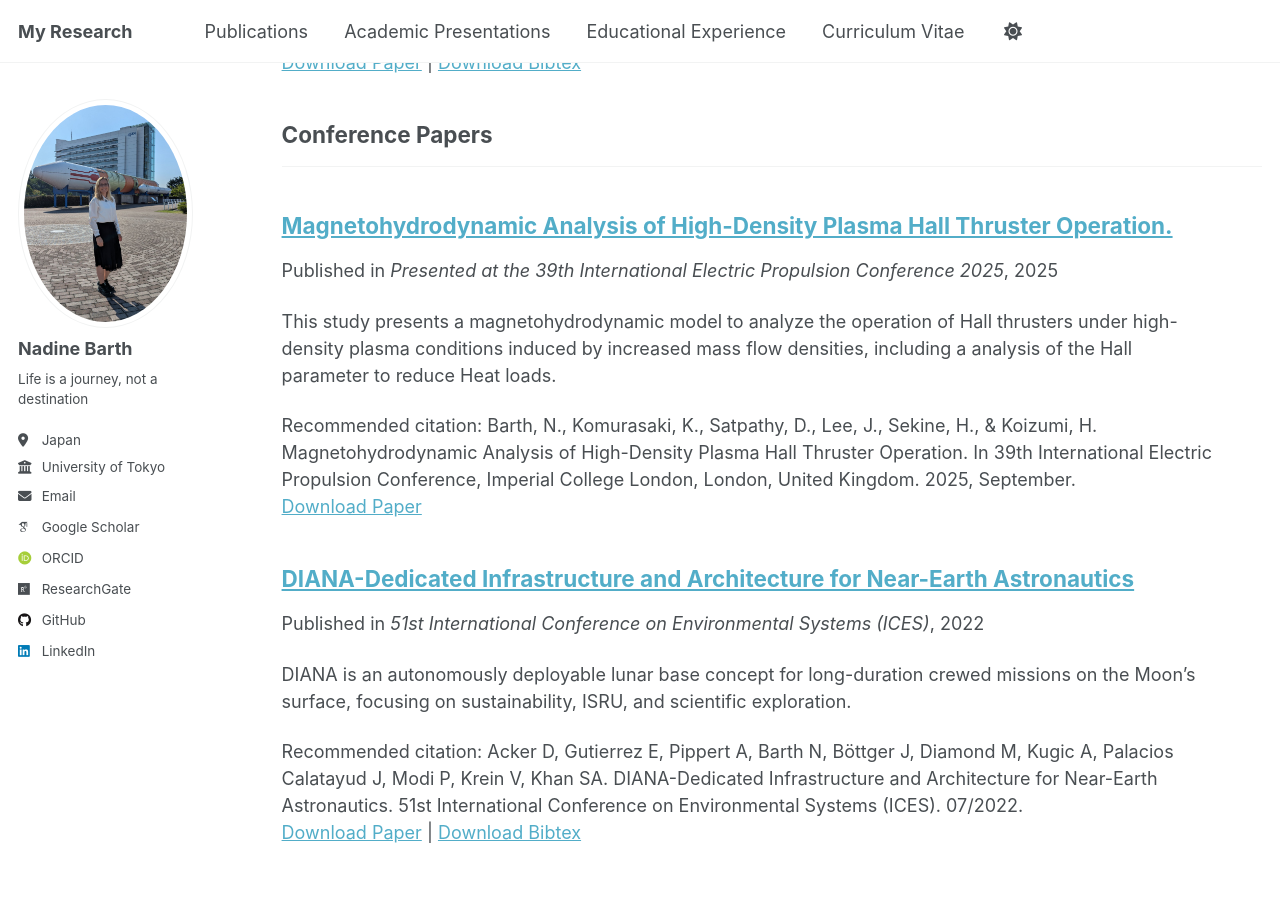
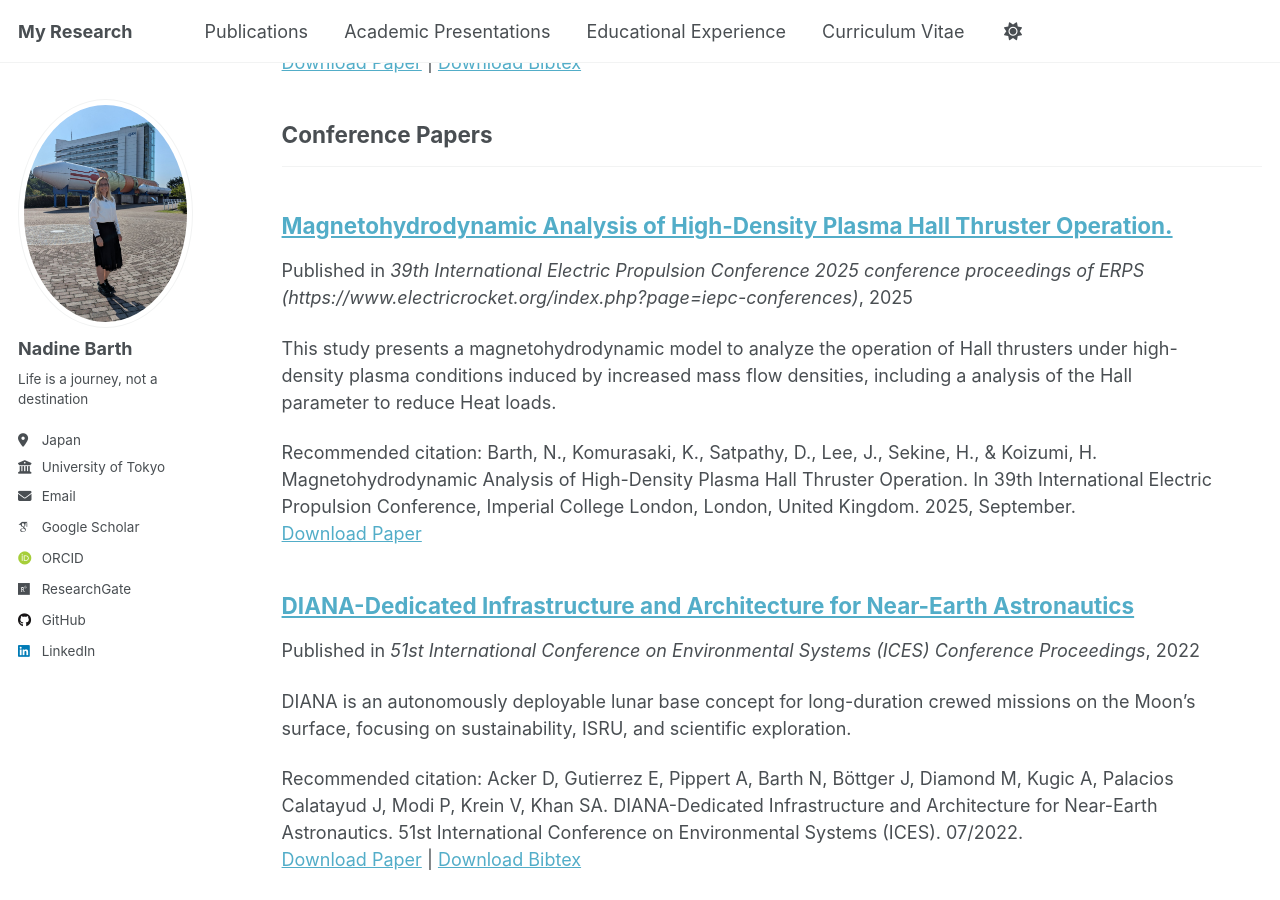
Before and after one commit to Barth-Nadine/Research, a Jekyll site: the page built from _pages/publications.html, in a window 1280 px wide and 900 px high, scrolled down 1513 px. Built offline with Jekyll 4.4.1, drawn with Linux system fonts in a browser that asks for light colours; some web fonts are replaced.

Commit message:
IEPC 20225_4

```diff
--- a/_publications/2022_07_DIANA-Dedicated Infrastructure and Architecture for Near-Earth Astronautics.md
+++ b/_publications/2022_07_DIANA-Dedicated Infrastructure and Architecture for Near-Earth Astronautics.md
@@ -5,7 +5,7 @@ category: conferences
 permalink: /publication/2024-diana-lunar-base
 excerpt: "DIANA is an autonomously deployable lunar base concept for long-duration crewed missions on the Moon's surface, focusing on sustainability, ISRU, and scientific exploration."
 date: 2022-07-01
-venue: "51st International Conference on Environmental Systems (ICES)"
+venue: "51st International Conference on Environmental Systems (ICES) Conference Proceedings"
 paperurl: "https://ttu-ir.tdl.org/items/8afde684-775c-4c36-8121-f3141d9cb142"
 bibtexurl: "https://scholar.google.de/scholar?hl=en&as_sdt=0%2C5&q=DIANA-Dedicated+Infrastructure+and+Architecture+for+Near-Earth+Astronautics&btnG="
 citation: "Acker D, Gutierrez E, Pippert A, Barth N, Böttger J, Diamond M, Kugic A, Palacios Calatayud J, Modi P, Krein V, Khan SA. DIANA-Dedicated Infrastructure and Architecture for Near-Earth Astronautics. 51st International Conference on Environmental Systems (ICES). 07/2022."
--- a/_publications/2025_09_Magnetohydrodynamic Analysis of High-Density Plasma Hall Thruster Operation.md
+++ b/_publications/2025_09_Magnetohydrodynamic Analysis of High-Density Plasma Hall Thruster Operation.md
@@ -5,7 +5,7 @@ category: conferences
 permalink: /publication/2025-hall-thruster-mhd_paper
 excerpt: "This study presents a magnetohydrodynamic model to analyze the operation of Hall thrusters under high-density plasma conditions induced by increased mass flow densities, including a analysis of the Hall parameter to reduce Heat loads."
 date: 2025-09-18
-venue: "Presented at the 39th International Electric Propulsion Conference 2025"
+venue: "39th International Electric Propulsion Conference 2025 conference proceedings of ERPS (https://www.electricrocket.org/index.php?page=iepc-conferences)"
 paperurl: "https://www.researchgate.net/publication/395590478_Magnetohydrodynamic_Analysis_of_High-Density_Plasma_Hall_Thruster_Operation"
 citation: 'Barth, N., Komurasaki, K., Satpathy, D., Lee, J., Sekine, H., & Koizumi, H. Magnetohydrodynamic Analysis of High-Density Plasma Hall Thruster Operation. In 39th International Electric Propulsion Conference, Imperial College London, London, United Kingdom. 2025, September.'
 layout: single
```
